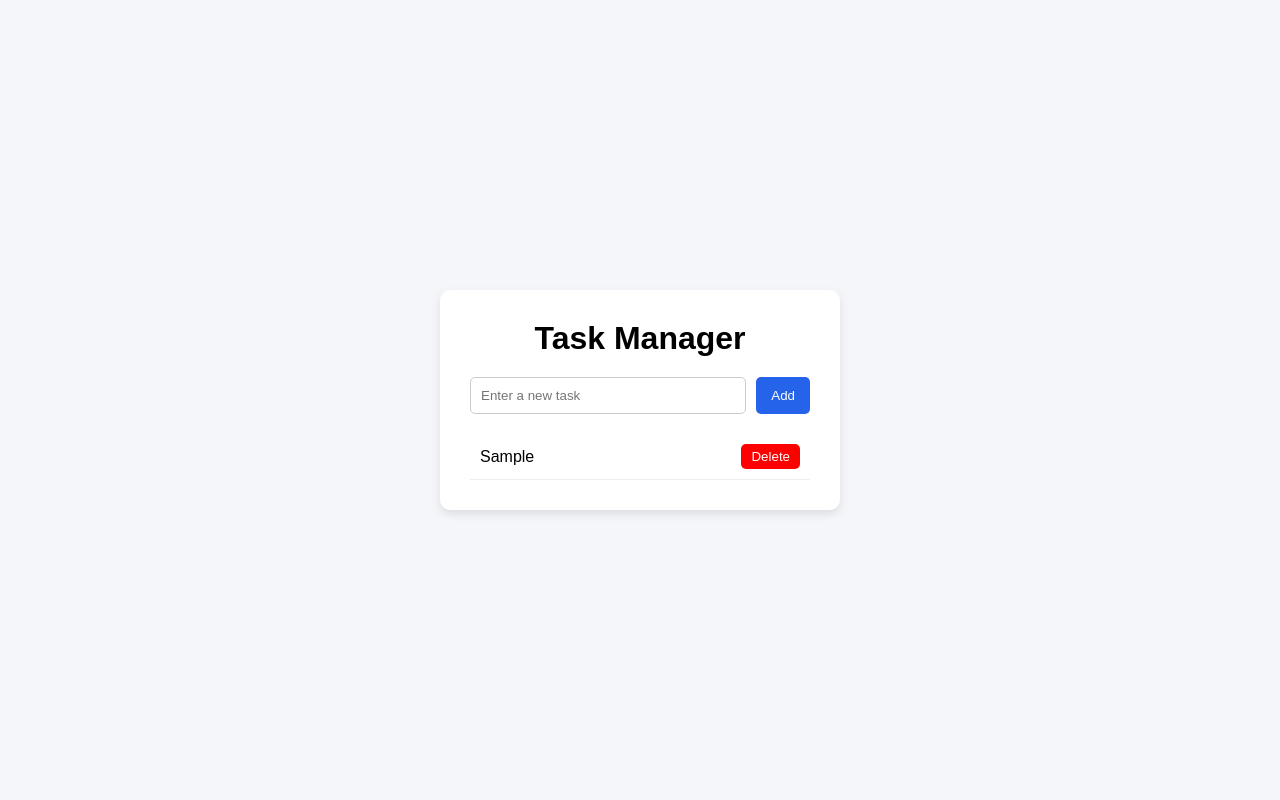
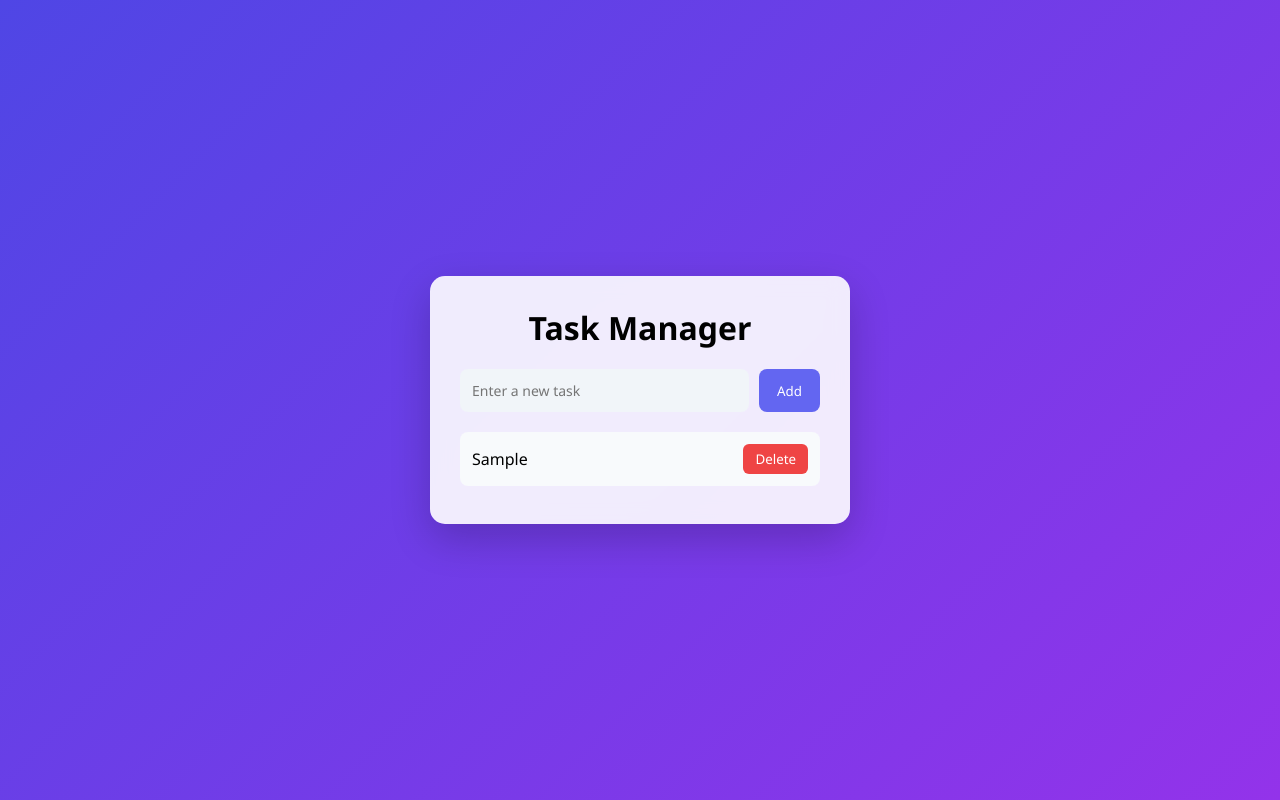
Before and after one commit to Nehaa-Prasad/task-manager, a plain HTML site: page index.html in a window 1280 px wide. Both pictures are taken after typing "Sample" into the empty fields and a click on the button "Add". Drawn offline with Linux system fonts and the light colour scheme.

Commit message:
upgraded UI

```diff
--- a/style.css
+++ b/style.css
@@ -2,32 +2,35 @@
 margin:0;
 padding:0;
 box-sizing:border-box;
-font-family:Arial, Helvetica, sans-serif;
+font-family: "Segoe UI", sans-serif;
 }
 
 body{
-background:#f4f6f9;
+height:100vh;
 display:flex;
 justify-content:center;
 align-items:center;
-height:100vh;
+background:linear-gradient(135deg,#4f46e5,#9333ea);
 }
 
 .container{
-background:white;
+background:rgba(255,255,255,0.9);
+backdrop-filter:blur(10px);
 padding:30px;
-border-radius:10px;
-width:400px;
-box-shadow:0 4px 10px rgba(0,0,0,0.1);
-transition:all 0.3s ease;
+border-radius:15px;
+width:420px;
+box-shadow:0 15px 40px rgba(0,0,0,0.2);
+transition:transform 0.3s ease;
 }
+
 .container:hover{
-transform:translateY(-3px);
+transform:translateY(-5px);
 }
 
 h1{
 text-align:center;
 margin-bottom:20px;
+font-weight:600;
 }
 
 .task-input{
@@ -38,22 +41,32 @@ margin-bottom:20px;
 
 .task-input input{
 flex:1;
-padding:10px;
-border:1px solid #ccc;
-border-radius:5px;
+padding:12px;
+border:none;
+border-radius:8px;
+background:#f1f5f9;
+font-size:14px;
+}
+
+.task-input input:focus{
+outline:none;
+box-shadow:0 0 0 2px #6366f1;
 }
 
 .task-input button{
-padding:10px 15px;
+padding:12px 18px;
 border:none;
-background:#2563eb;
+border-radius:8px;
+background:#6366f1;
 color:white;
-border-radius:5px;
+font-weight:500;
 cursor:pointer;
+transition:all 0.2s ease;
 }
 
 .task-input button:hover{
-background:#1d4ed8;
+background:#4f46e5;
+transform:scale(1.05);
 }
 
 ul{
@@ -64,30 +77,56 @@ li{
 display:flex;
 justify-content:space-between;
 align-items:center;
-padding:10px;
-border-bottom:1px solid #eee;
+padding:12px;
+margin-bottom:8px;
+background:#f8fafc;
+border-radius:8px;
 animation:fadeIn 0.3s ease;
+}
+
+li span{
+cursor:pointer;
+}
+
+li span:hover{
+color:#4f46e5;
 }
 
 li.completed span{
 text-decoration:line-through;
-color:gray;
+color:#94a3b8;
 }
 
 .delete-btn{
-background:red;
+background:#ef4444;
 color:white;
 border:none;
-padding:5px 10px;
-border-radius:5px;
+padding:6px 12px;
+border-radius:6px;
 cursor:pointer;
+transition:all 0.2s ease;
 }
 
-@media (max-width:500px){
+.delete-btn:hover{
+background:#dc2626;
+transform:scale(1.05);
+}
+
+@keyframes fadeIn{
+0%{
+opacity:0;
+transform:translateY(10px);
+}
+100%{
+opacity:1;
+transform:translateY(0);
+}
+}
+
+@media(max-width:500px){
 
 .container{
 width:90%;
-padding:20px;
 }
 
 .task-input{
@@ -99,22 +138,3 @@ width:100%;
 }
 
 }
-
-li span{
-cursor:pointer;
-}
-
-li span:hover{
-color:#2563eb;
-}
-
-@keyframes fadeIn{
-from{
-opacity:0;
-transform:translateY(10px);
-}
-to{
-opacity:1;
-transform:translateY(0);
-}
-}
```
